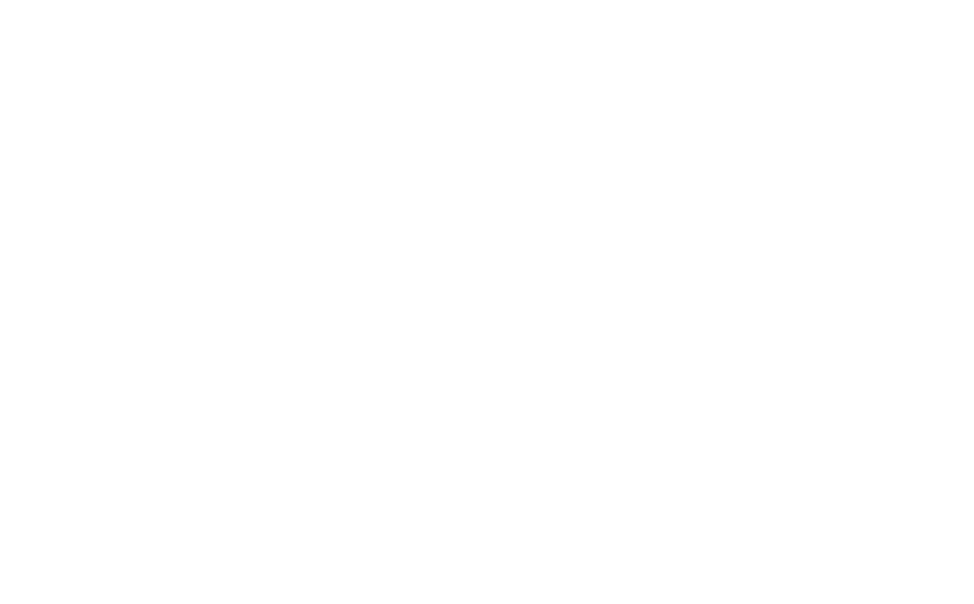
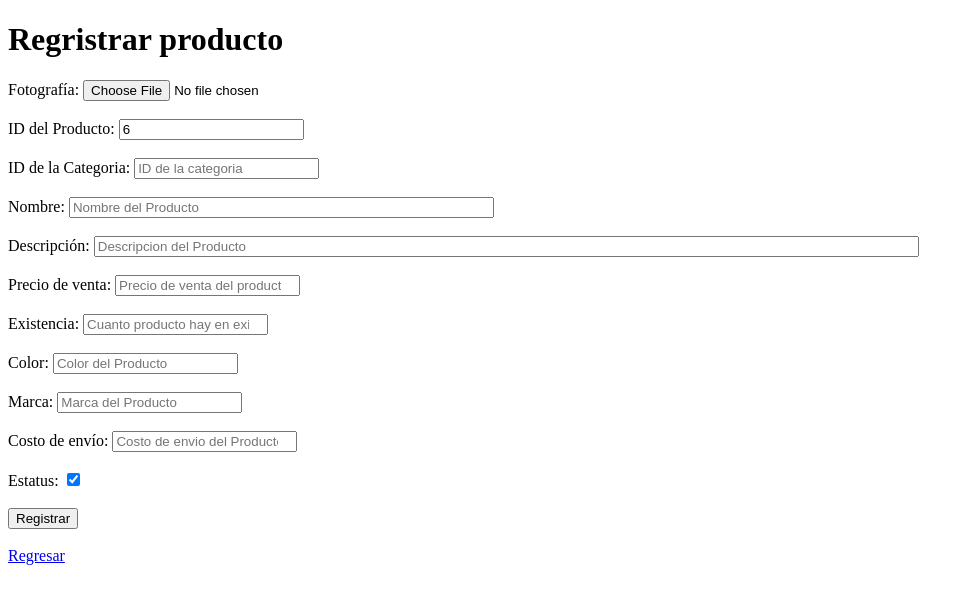
Before and after one commit to TonnyMM/Shopitesz-Practica1, a plain HTML site: page vista/Productos/registrarProducto.html in a window 1280 px wide. Shown: the whole page, without its empty margins (0-974 px from the left). Drawn offline with Linux system fonts and the light colour scheme.

Commit message:
Update registrarProducto.html

```diff
--- a/vista/Productos/registrarProducto.html
+++ b/vista/Productos/registrarProducto.html
@@ -2,9 +2,47 @@
 <html lang="en">
 <head>
     <meta charset="UTF-8">
-    <title>Title</title>
+    <title>Productos Shopitesz</title>
 </head>
 <body>
-
+    <h1>Regristrar producto</h1>
+    <form action="/registrarNuevoProducto" method="post">
+        <label for="foto">Fotografía: </label>
+        <input type="file" name="foto" id="foto" value="Selecciona la imagen" accept="image/png, .jpeg, .jpg, image/gif">
+        <br/> <br/>
+        <label for="idProducto">ID del Producto:</label>
+        <input type="number" name="idProducto" id="idProducto" value="6" required>
+        <br/> <br/>
+        <label for="idCategoria">ID de la Categoria:</label>
+        <input type="number" name="idCategoria" id="idCategoria" placeholder="ID de la categoria" required>
+        <br/> <br/>
+        <label for="nombre">Nombre:</label>
+        <input type="text" name="nombre" id="nombre" placeholder="Nombre del Producto" maxlength="50" size="50"required>
+        <br> <br/>
+        <label for="descripcion">Descripción:</label>
+        <input type="text" name="descripcion" id="descripcion" placeholder="Descripcion del Producto" maxlength="100" size="100" required>
+        <br> <br/>
+        <label for="precioVenta">Precio de venta:</label>
+        <input type="number" name="precioVenta" id="precioVenta" placeholder="Precio de venta del producto" required>
+        <br> <br/>
+        <label for="existencia">Existencia:</label>
+        <input type="number" name="existencia" id="existencia" placeholder="Cuanto producto hay en existencia" required>
+        <br> <br/>
+        <label for="color">Color:</label>
+        <input type="text" name="color" id="color" placeholder="Color del Producto" maxlength="25" required>
+        <br> <br/>
+        <label for="marca">Marca:</label>
+        <input type="text" name="marca" id="marca" placeholder="Marca del Producto" maxlength="50" required>
+        <br> <br/>
+        <label for="costoEnvio">Costo de envío:</label>
+        <input type="number" name="costoEnvio" id="costoEnvio" placeholder="Costo de envio del Producto" required>
+        <br> <br/>
+        <label for="estatus">Estatus:</label>
+        <input type="checkbox" name="estatus" id="estatus" checked>
+        <br> <br/>
+        <button type="submit">Registrar</button>
+        <br> <br/>
+        <a href="/consultarProductos">Regresar</a>
+    </form>
 </body>
 </html>
```
